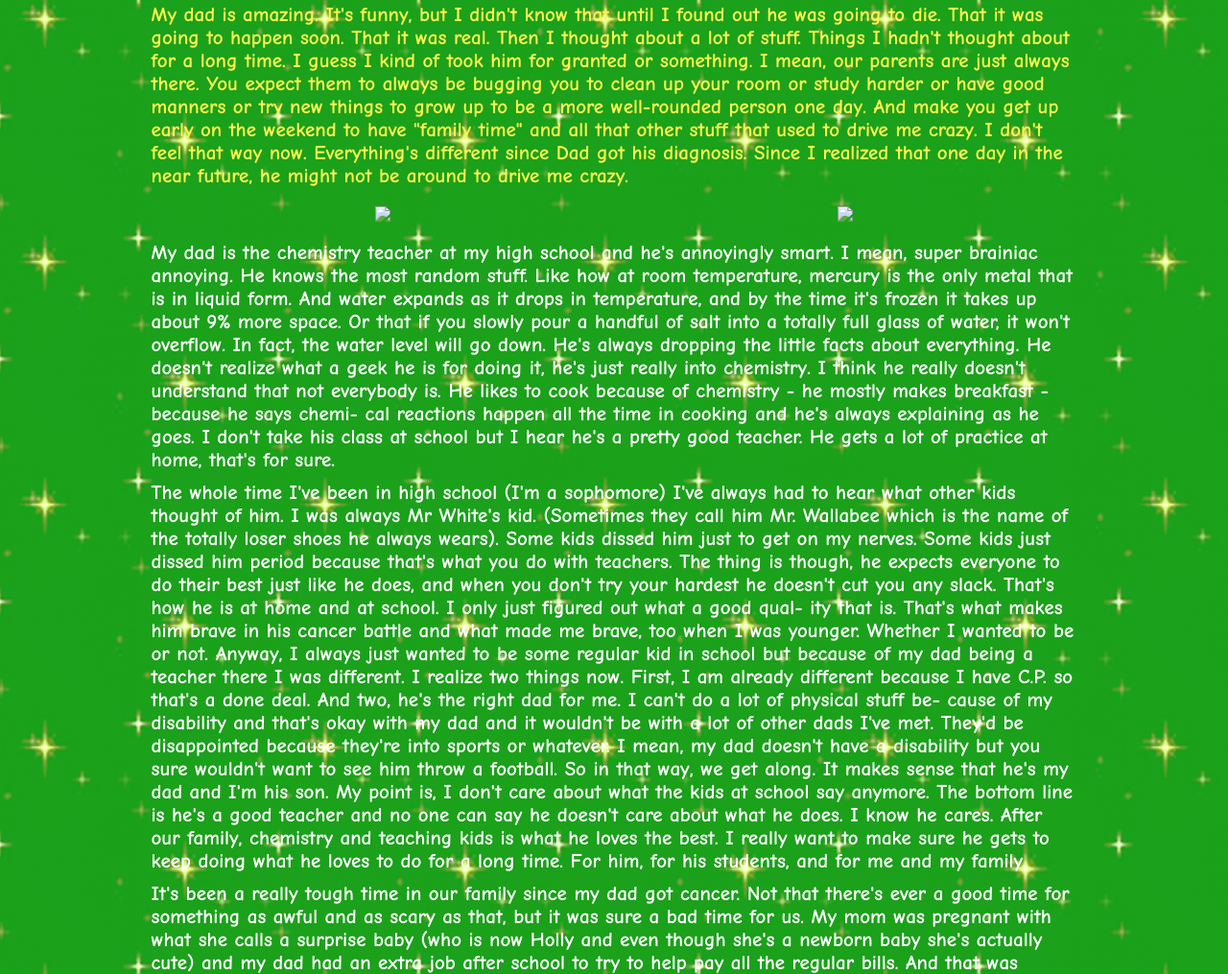
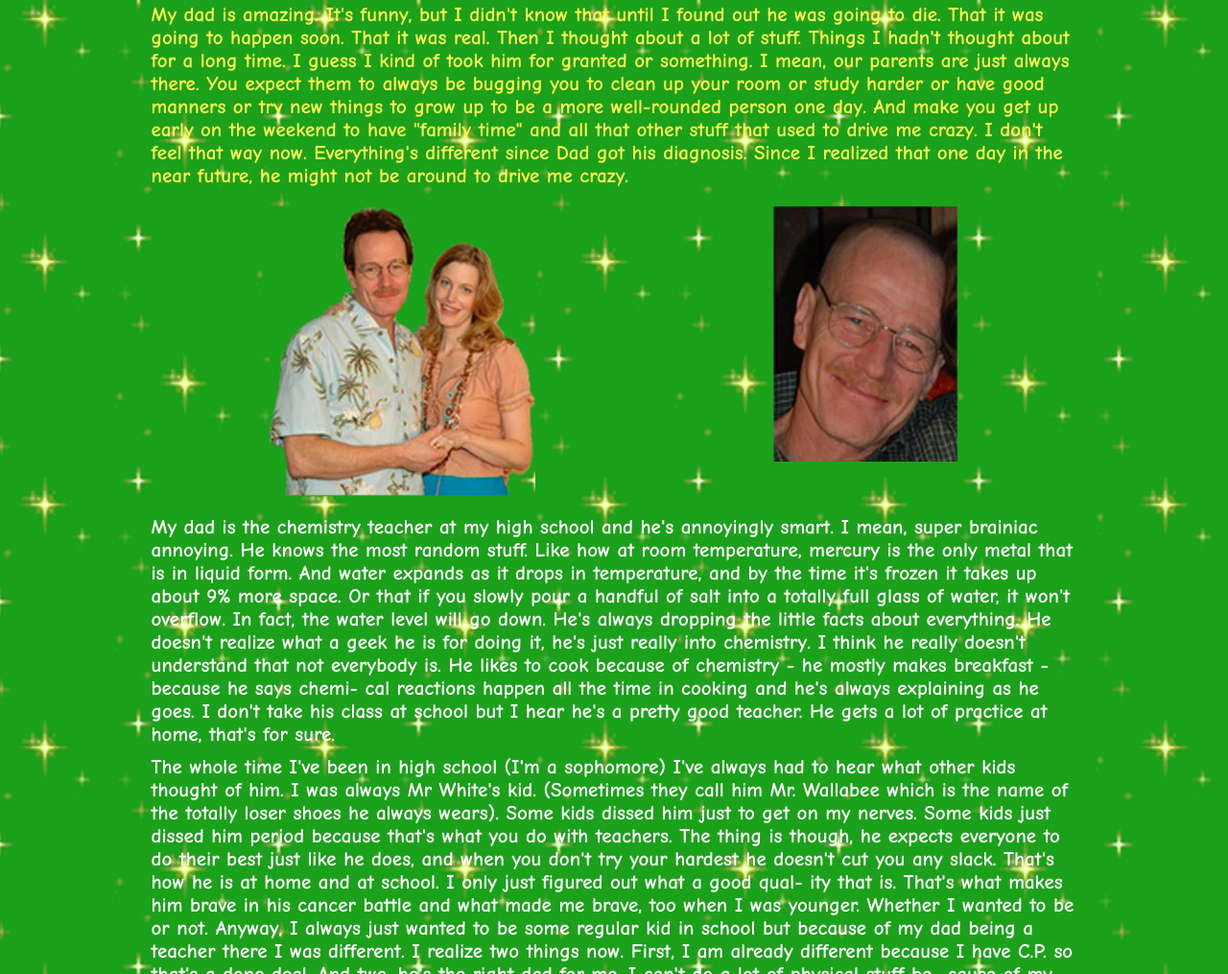
Before and after one commit to laoqiu233/savewalterwhite, a plain HTML site: page index.html in a window 1280 px wide. Shown: the part 1752-2767 px from the top of the page at 96% size. Drawn offline with Linux system fonts and the light colour scheme; the site is published under a folder, as on GitHub Pages, so addresses that start at the root find nothing.

Commit message:
typoooooooooooooooooooo

```diff
--- a/index.html
+++ b/index.html
@@ -105,8 +105,8 @@
         </p>
     </div>
     <div class="photos" style="justify-content:space-around;">
-        <img src="/img/walter_6.jpg">
-        <img src="/img/walter_7.jpg">
+        <img src="./img/walter_6.jpg">
+        <img src="./img/walter_7.jpg">
     </div>
     <p class="white-copy">
         My dad is the chemistry teacher at my high school and he's annoyingly smart.
```
